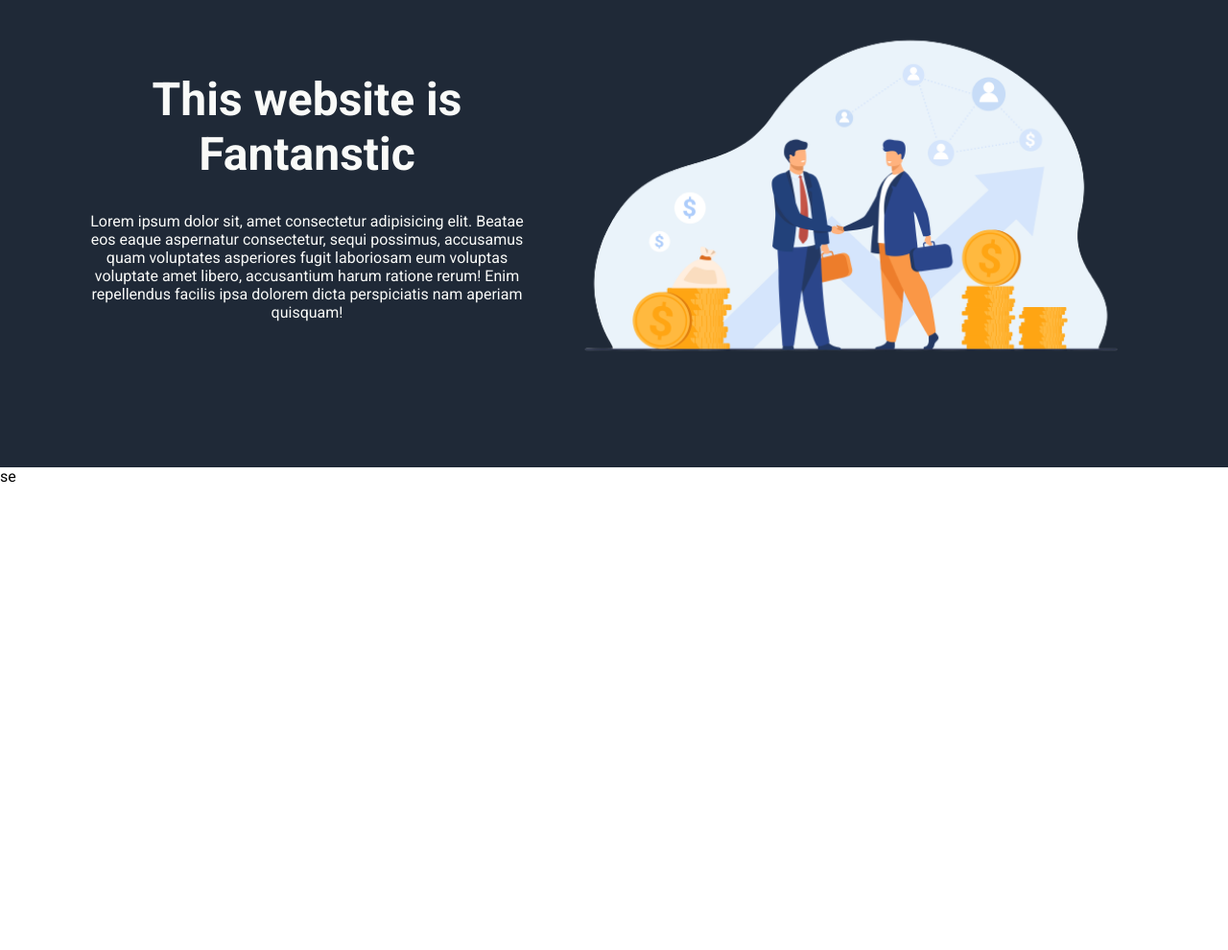
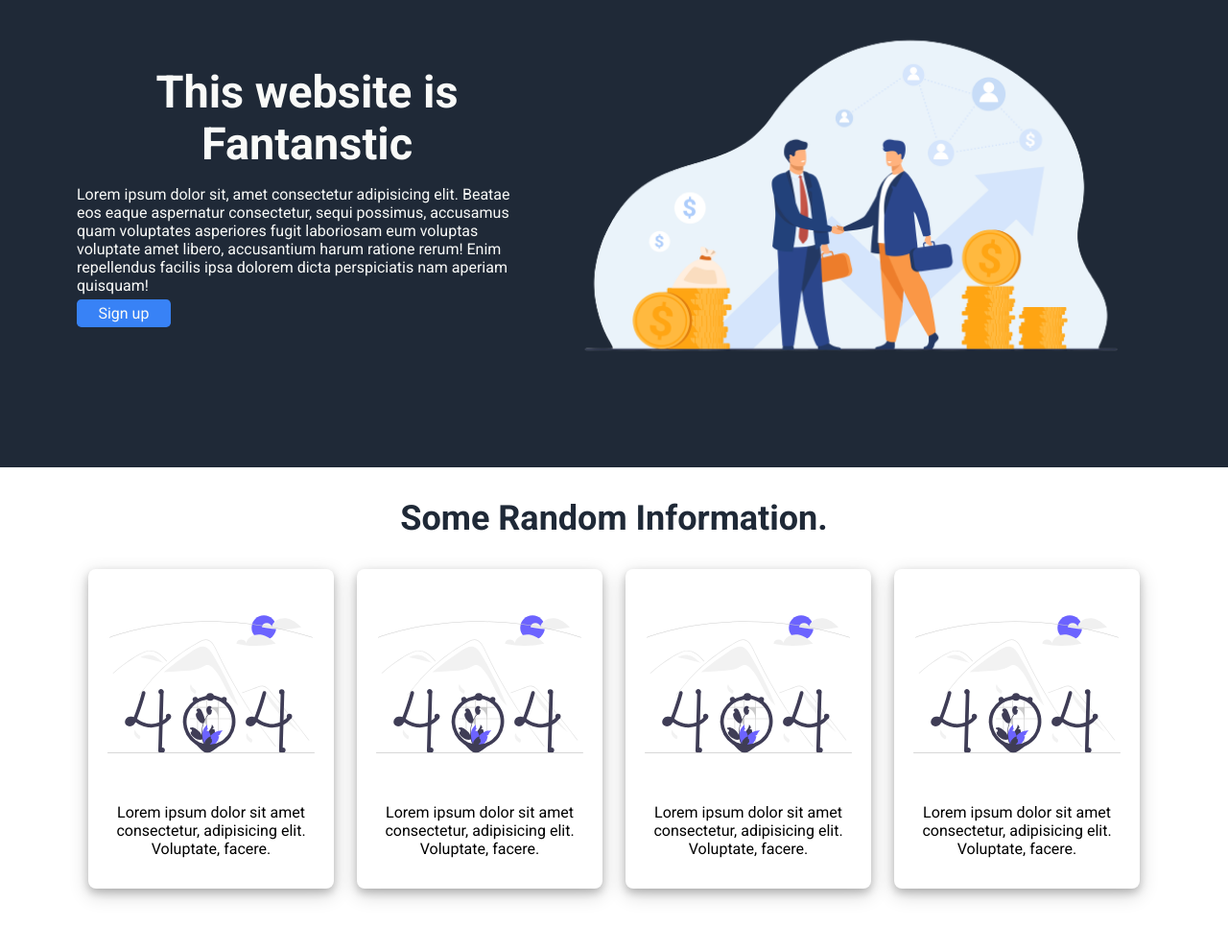
Before and after one commit to newbie-wq/landing-page-website, a plain HTML site: page index.html in a window 1280 px wide. Shown: the part 166-1156 px from the top of the page at 96% size. Before the commit the page ends 800 px from the top, so only its background shows below. Drawn offline with Linux system fonts and the light colour scheme.

Commit message:
fix the hero section and add the info section

```diff
--- a/css/style.css
+++ b/css/style.css
@@ -2,6 +2,8 @@
 
 :root {
     --dark-background: #1f2937;
+    --white: #f9faf8;
+    --blue: #3882f6;
 }
 
 * {
@@ -24,6 +26,16 @@ a {
 
 a:hover {
     text-decoration: underline;
+    color: #fff;
+}
+
+button {
+    color: var(--white);
+    background-color: var(--blue);
+    font-size: 1rem;
+    padding: .3rem 1.4rem;
+    border: none;
+    border-radius: .3rem;
 }
 
 header {
@@ -54,7 +66,7 @@ header .logo a:hover {
 .nav-links {
     display: flex;
     justify-content: space-between;
-    width: 15%;
+    width: 20%;
     font-size: 1.125rem;
 }
 
@@ -63,21 +75,59 @@ header .logo a:hover {
     justify-content: center;
     align-items: center;
     background-color: var(--dark-background);
-    color: #f9faf8;
+    color: var(--white);
     padding: 5rem 5rem;
+}
+
+.hero-main-text h1{
+    font-size: 2.927rem;
+    margin-bottom: 1rem;
     text-align: center;
 }
 
-.hero-main-text h1{
-    font-size: 3rem;
-    margin-bottom: 2rem;
+.hero-main-text button.hero-button {
+    border: none;
+    margin-top: .3rem;
 }
 
 .hero-main-pic img{
     width: 40rem;
+    height: auto;
 }
 
+.random-info {
+    text-align: center;
+    padding: 2rem 5rem;
+}
 
+.random-info h1 {
+    font-size: 2.25rem;
+    color: var(--dark-background);
+}
+
+.flex-info {
+    display: flex;
+    gap: 1.5rem;
+    justify-content: center;
+    align-content: center;
+    margin: 2rem 0;
+    flex-wrap: wrap;
+}
+
+.info {
+    width: 16rem;
+    box-shadow: 0 4px 8px 0 rgba(0, 0, 0, 0.2),
+                0 6px 20px 0 rgba(0, 0, 0, 0.19);
+    border-radius: .5rem;
+    padding: 0 .5rem 2rem;
+    text-align: center;
+}
+
+.info img {
+    height: 15rem;
+    width: 90%;
+    border-radius: .5rem;
+}
 
 
 
@@ -107,6 +157,9 @@ header .logo a:hover {
         width: 35rem;
     }
 
+    .random-info {
+        padding: 2rem 3rem;
+    }
 
 }
 
@@ -127,13 +180,30 @@ header .logo a:hover {
         padding: 2rem;
     }
 
-
     .hero-main-pic img {
         width: 30rem;
     }
+
+    .random-info {
+        padding: 2rem;
+    }
+
 }
 @media (max-width: 320px) {
+    .hero-main-text h1 {
+        line-height: 2.7rem;
+    }
+    header {
+        padding: 1rem 2rem;
+    }
+    .nav-links {
+        width: 55%;
+    }
     .hero-main-pic img {
         width: 27rem;
     }
+
+    .random-info {
+        padding: 1rem;
+    }
 }
--- a/index.html
+++ b/index.html
@@ -25,13 +25,34 @@
                      aspernatur consectetur, sequi possimus, accusamus quam voluptates asperiores
                      fugit laboriosam eum voluptas voluptate amet libero, accusantium harum ratione rerum!
                       Enim repellendus facilis ipsa dolorem dicta perspiciatis nam aperiam quisquam!</p>
+                      <button class="hero-button">Sign up</button>
             </div>
             <div class="hero-main-pic">
                 <img src="./image/partners-nobg.png" alt="Two business partners handshaking ">
             </div>
         </section>
 
-        se
+        <section class="random-info">
+            <h1>Some Random Information.</h1>
+            <div class="flex-info">
+                <div class="info">
+                    <img src="./image/page_not_found.svg" alt="page not found">
+                    <p>Lorem ipsum dolor sit amet consectetur, adipisicing elit. Voluptate, facere.</p>
+                </div>
+                <div class="info">
+                    <img src="./image/page_not_found.svg" alt="page not found">
+                    <p>Lorem ipsum dolor sit amet consectetur, adipisicing elit. Voluptate, facere.</p>
+                </div>
+                <div class="info">
+                    <img src="./image/page_not_found.svg" alt="page not found">
+                    <p>Lorem ipsum dolor sit amet consectetur, adipisicing elit. Voluptate, facere.</p>
+                </div>
+                <div class="info">
+                    <img src="./image/page_not_found.svg" alt="page not found">
+                    <p>Lorem ipsum dolor sit amet consectetur, adipisicing elit. Voluptate, facere.</p>
+                </div>
+            </div>
+        </section>
     </main>
 </body>
 </html>
```
Also changed, not shown: image/page_not_found.svg (added), image/partners.jpg (deleted).
